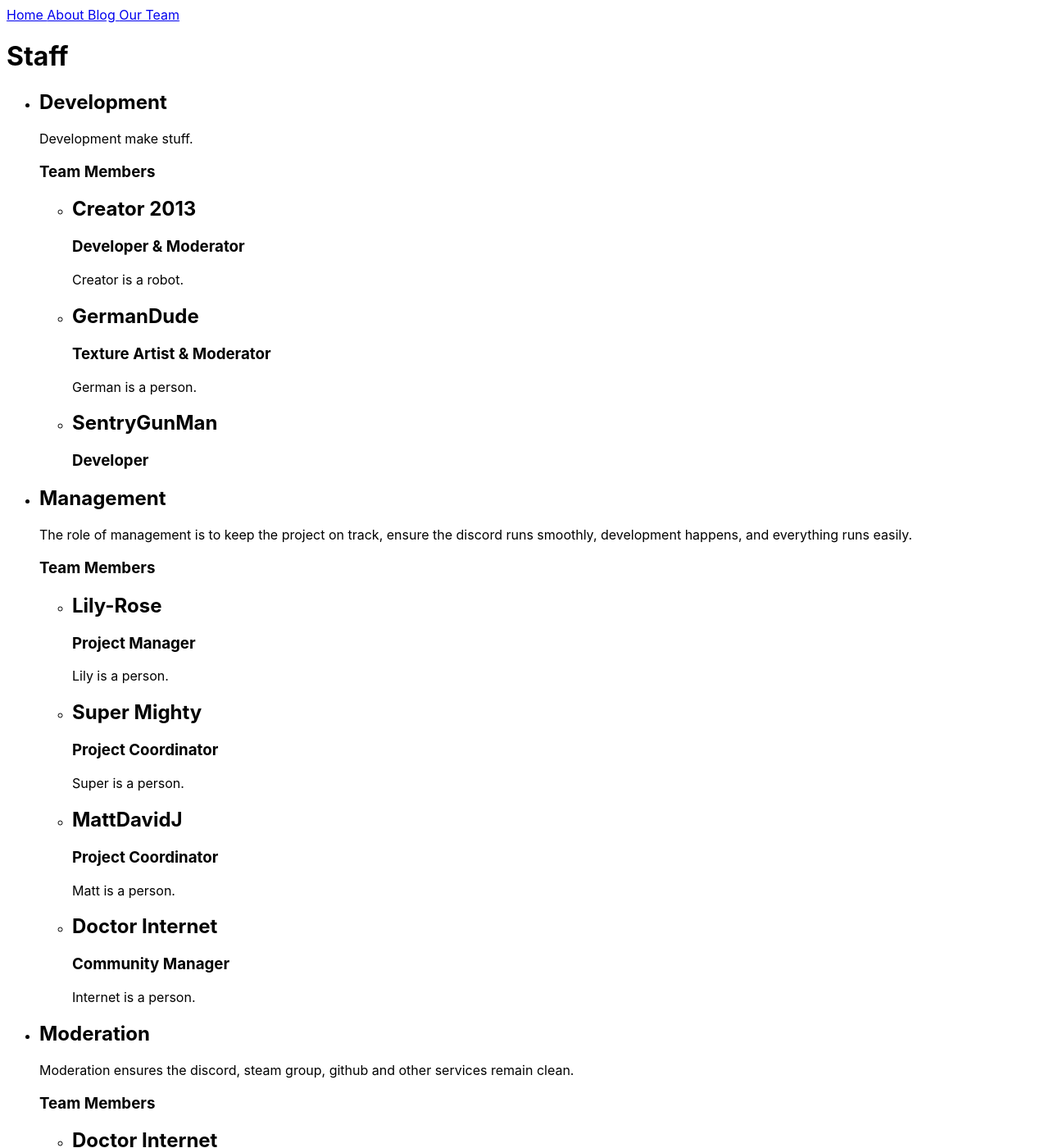
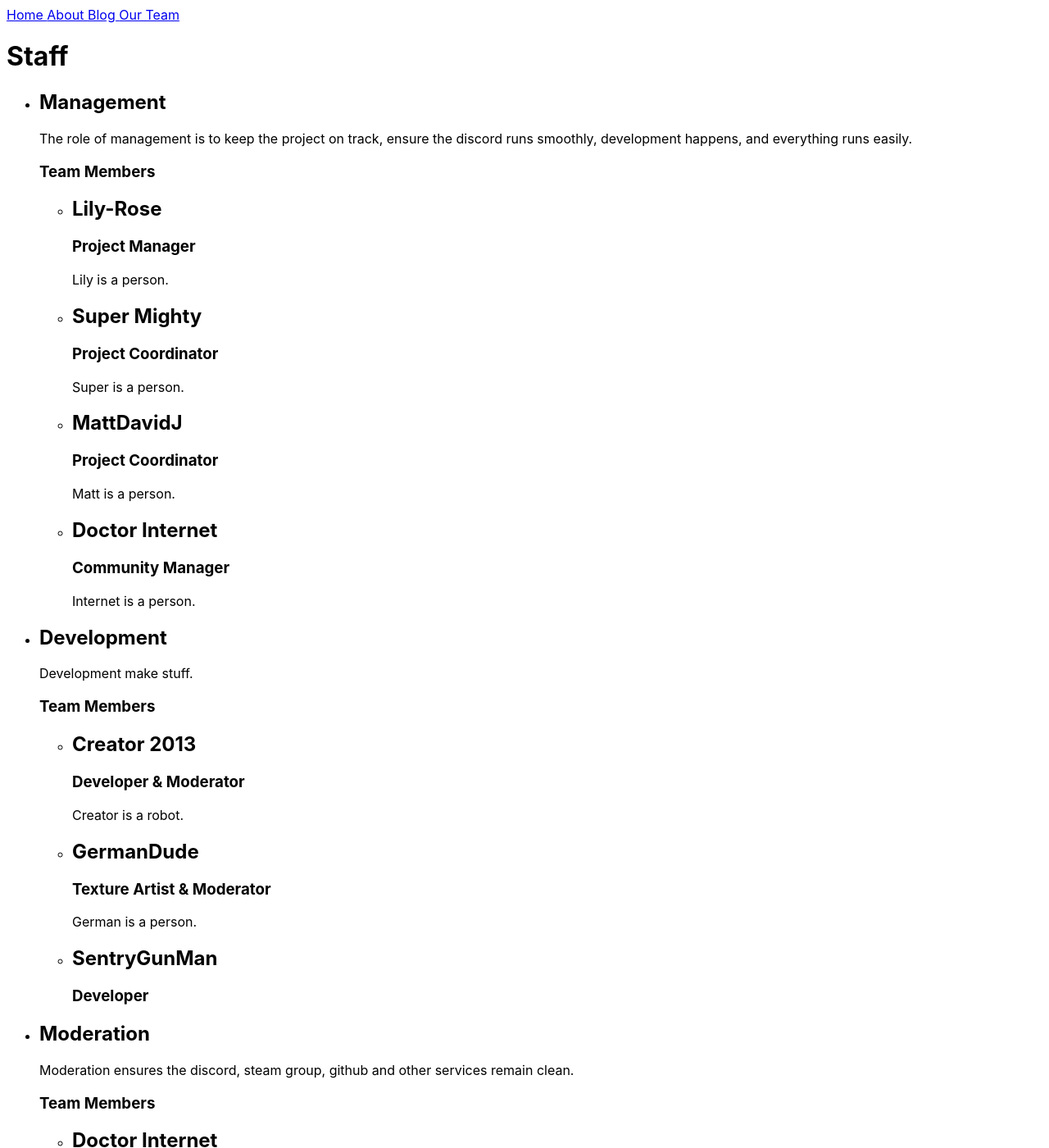
Before and after one commit to 999-Emergency/999-emergency.github.io, a Jekyll site: the page built from team.html, in a window 1280 px wide and 1400 px high. Shown: the whole window at 82% size. Built offline with Jekyll 4.4.1, drawn with Linux system fonts in a browser that asks for light colours; part of the change alters nothing that is shown.

```diff
--- a/_config.yml
+++ b/_config.yml
@@ -4,6 +4,11 @@ title: "999 Emergency"
 lang: "en-GB"
 
 collections:
+  teams:
+    order:
+      - management.md
+      - development.md
+      - moderation.md
   team:
     order:
       - lily.md
@@ -13,8 +18,3 @@ collections:
       - creator.md
       - german.md
       - sgm.md
-  teams:
-    # order:
-    #   - management.md
-    #   - development.md
-    #   - moderation.md
```
